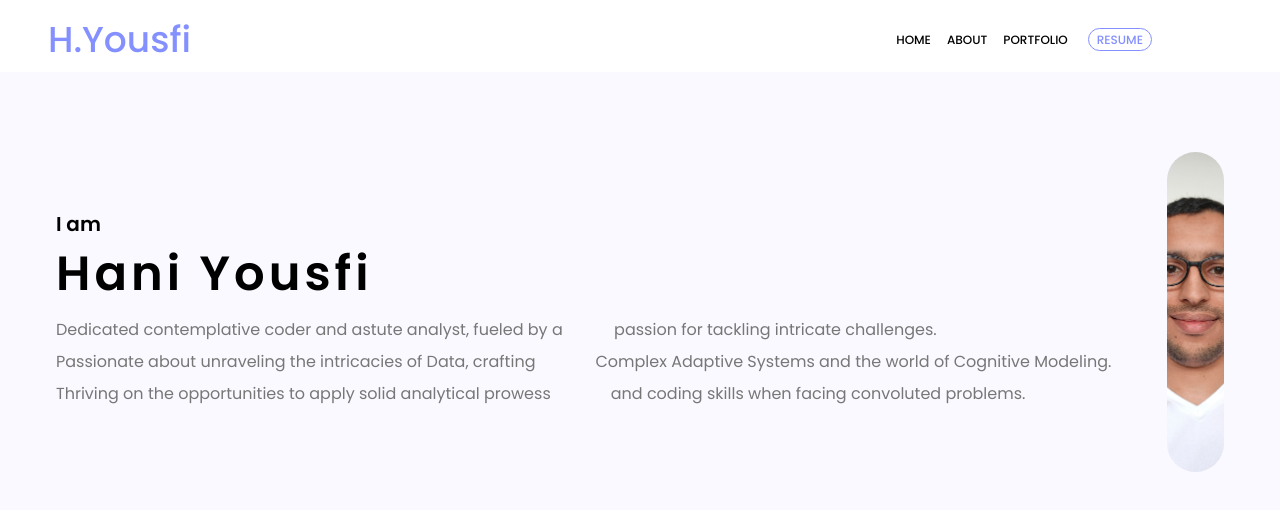
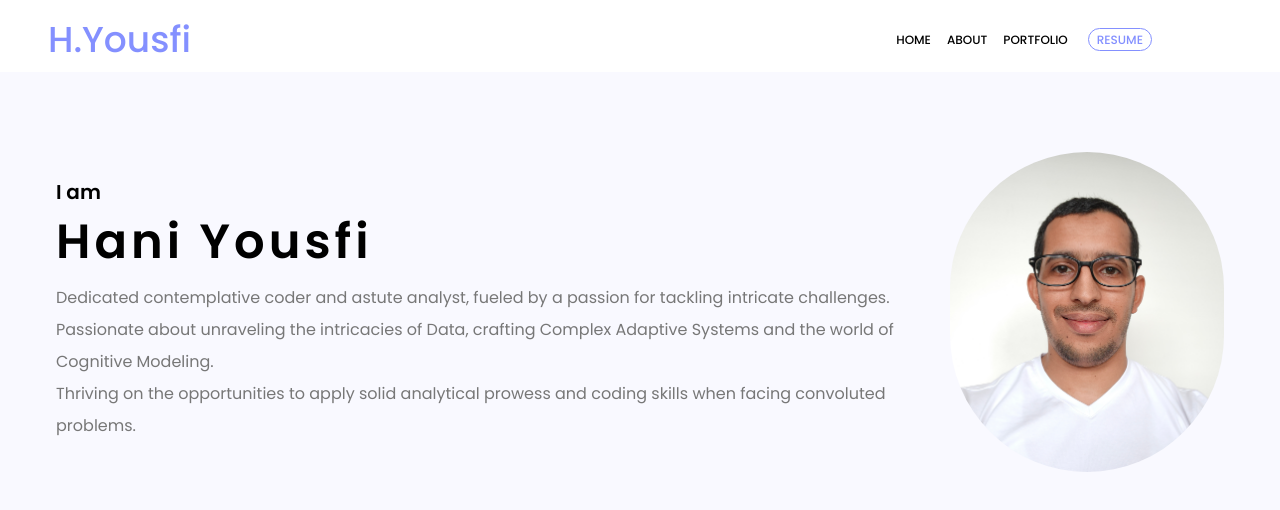
Before and after one commit to maky-hnou/portfolio-front, a Next.js app: page / in a window 1280 px wide. Shown: the top 510 px of the page. Built offline with nearby package versions, Linux system fonts and the light colour scheme.

Commit message:
fix text width with motion effect

```diff
--- /dev/null
+++ b/src/components/TextSplitter.js
@@ -0,0 +1,52 @@
+import React, { useState, useEffect } from "react";
+
+export default function TextSplitter({ text, maxWidth }) {
+  const [lines, setLines] = useState([]);
+
+  useEffect(() => {
+    const breakTextIntoLines = () => {
+      const sentences = text.split("\n");
+      const updatedLines = [];
+
+      sentences.forEach((sentence) => {
+        const words = sentence.split(" ");
+        let currentLine = "";
+
+        words.forEach((word, index, array) => {
+          const testLine = currentLine ? `${currentLine} ${word}` : word;
+
+          // Create an in-memory div to measure the width of the line
+          const testDiv = document.createElement("div");
+          testDiv.style.display = "inline-block";
+          testDiv.style.visibility = "hidden";
+          testDiv.style.whiteSpace = "pre-wrap";
+          testDiv.textContent = testLine;
+
+          document.body.appendChild(testDiv);
+          const testWidth = testDiv.offsetWidth;
+
+          // Check if the line exceeds the maxWidth
+          if (testWidth <= maxWidth || index === 0) {
+            currentLine = testLine;
+          } else {
+            updatedLines.push(currentLine);
+            currentLine = word;
+          }
+
+          // Add the last line
+          if (index === array.length - 1) {
+            updatedLines.push(currentLine);
+          }
+
+          document.body.removeChild(testDiv);
+        });
+      });
+
+      setLines(updatedLines);
+    };
+
+    breakTextIntoLines();
+  }, [text, maxWidth]);
+
+  return lines;
+}
--- a/src/pages/index.js
+++ b/src/pages/index.js
@@ -3,8 +3,14 @@ import Image from "next/image";
 import profilepicture from "../../media/hani.jpg";
 import AnimatedText from "../components/AnimatedText";
 import AnimatedCharacters from "../components/AnimatedCharacters";
+import TextSplitter from "../components/TextSplitter";
 
 export default function Home() {
+  const textAreaWidth = 800;
+  const sampleText = `Dedicated contemplative coder and astute analyst, fueled by a passion for tackling intricate challenges.
+    Passionate about unraveling the intricacies of Data, crafting Complex Adaptive Systems and the world of Cognitive Modeling.
+    Thriving on the opportunities to apply solid analytical prowess and coding skills when facing convoluted problems.`;
+  const lines = TextSplitter({ text: sampleText, maxWidth: textAreaWidth });
   return (
     <div>
       <Head>
@@ -20,22 +26,14 @@ export default function Home() {
               className="flex mb-5 mt-3 text-5xl font-semibold space-x-1"
             />
 
-            <AnimatedCharacters
-              text="Dedicated contemplative coder and astute analyst, fueled by a
-            passion for tackling intricate challenges."
-              className="text-text_color mb-2 overflow-hidden flex"
-            />
-            <AnimatedCharacters
-              text="Passionate about unraveling the intricacies of Data, crafting
-              Complex Adaptive Systems and the world of Cognitive Modeling."
-              reverse
-              className="text-text_color mb-2 overflow-hidden flex"
-            />
-            <AnimatedCharacters
-              text="Thriving on the opportunities to apply solid analytical prowess
-              and coding skills when facing convoluted problems."
-              className="text-text_color mb-2 overflow-hidden flex"
-            />
+            {lines.map((line, index) => (
+              <AnimatedCharacters
+                key={index}
+                text={line}
+                reverse={index % 2 === 1} // Reverse every other line
+                className="text-text_color mb-2 overflow-hidden flex"
+              />
+            ))}
           </div>
           <div className="w-80 h-80">
             <Image
```
